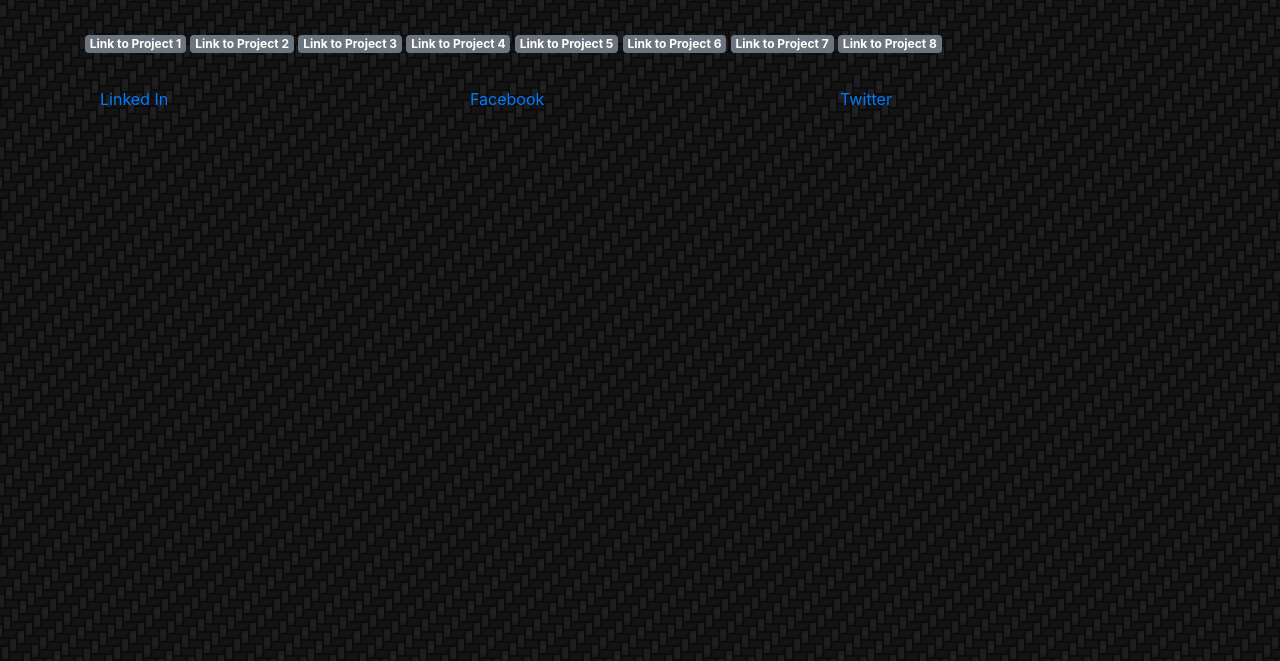
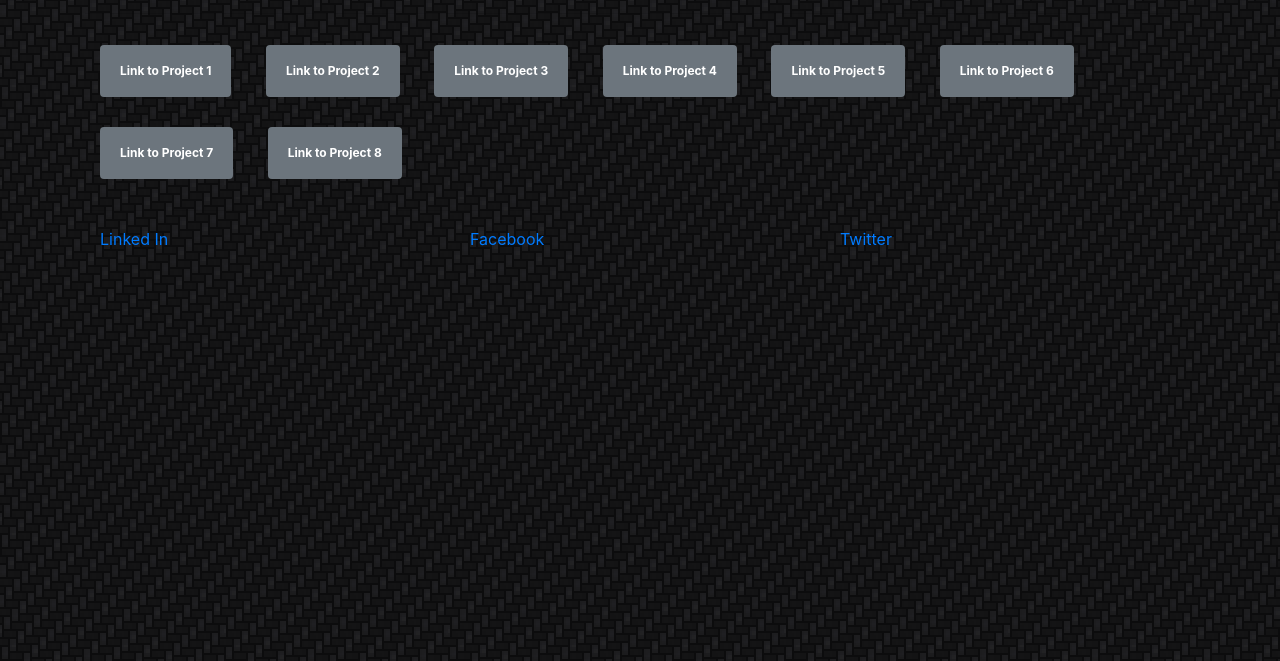
Before and after one commit to GregMash/Bootstrap-Portfolio, a plain HTML site: page portfolio.html in a window 1280 px wide. Shown: the part 139-800 px from the top of the page. Drawn offline with nearby package versions, Linux system fonts and the light colour scheme.

Commit message:
touch up

```diff
--- a/assets/style.css
+++ b/assets/style.css
@@ -1,3 +1,7 @@
 body {
     background-image: url(../assets/images/real_cf_@2X.png)
 }
+.badge {
+padding: 20px;
+margin: 15px;
+}
```
